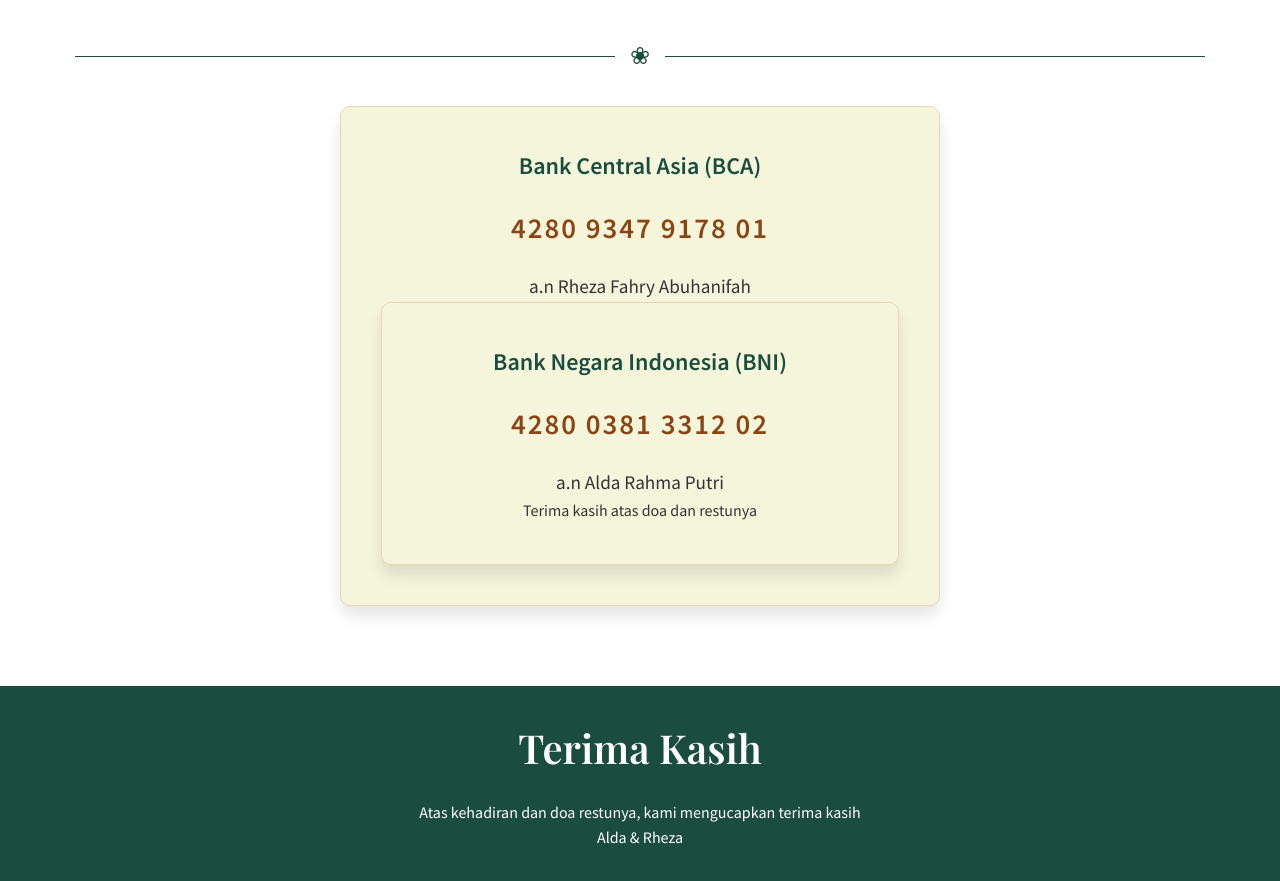
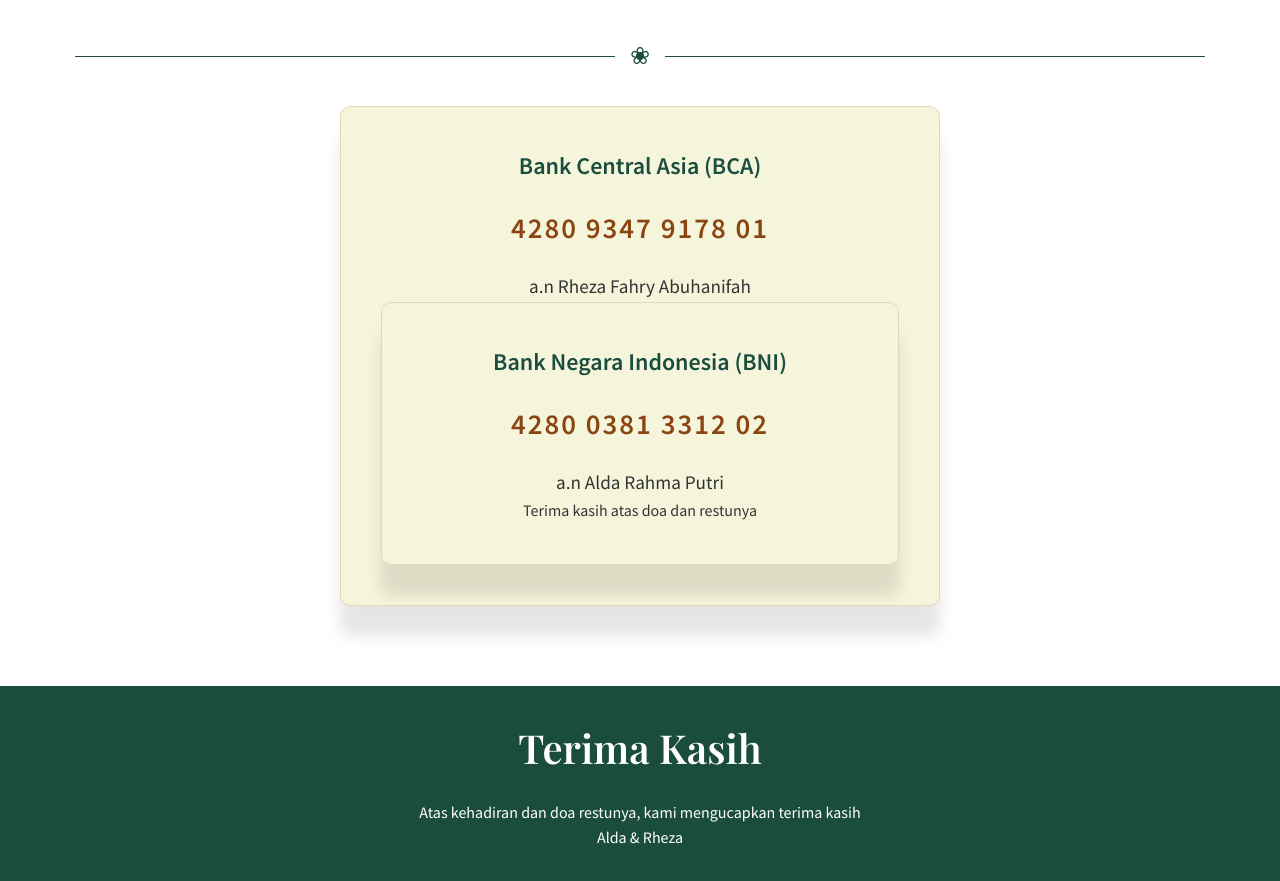
Before and after one commit to Abuzara11/undangan-nikah, a plain HTML site: page index.html in a window 1280 px wide. Shown: the part 3708-4589 px from the top of the page. Drawn offline with nearby package versions, Linux system fonts and the light colour scheme.

Commit message:
index.html

```diff
--- a/index.html
+++ b/index.html
@@ -253,7 +253,7 @@
             padding: 40px;
             max-width: 600px;
             margin: 0 auto;
-            box-shadow: 0 10px 15px rgba(0, 0, 0, 0.1);
+            box-shadow: 0 30px 15px rgba(0, 0, 0, 0.1);
             text-align: center;
             border: 1px solid var(--krem-gelap);
         }
```
